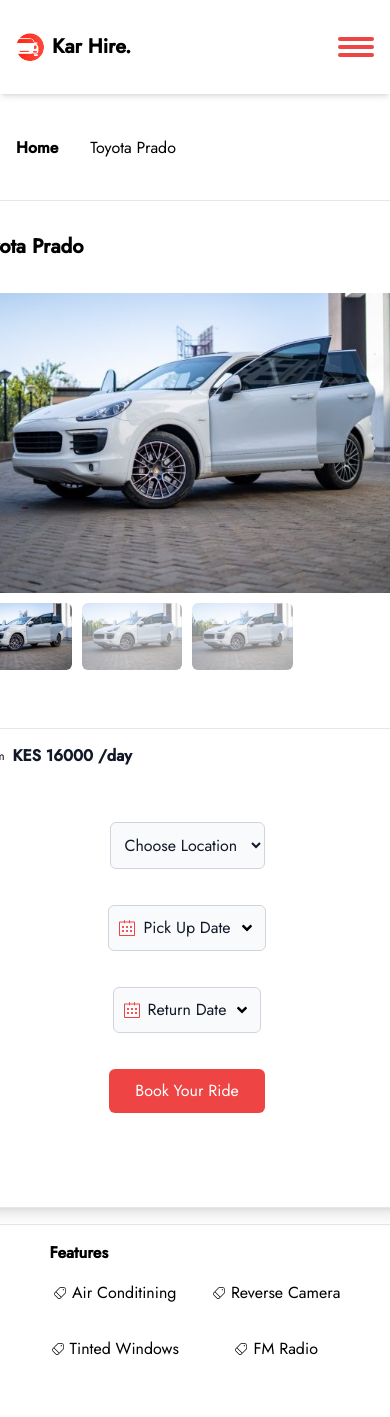
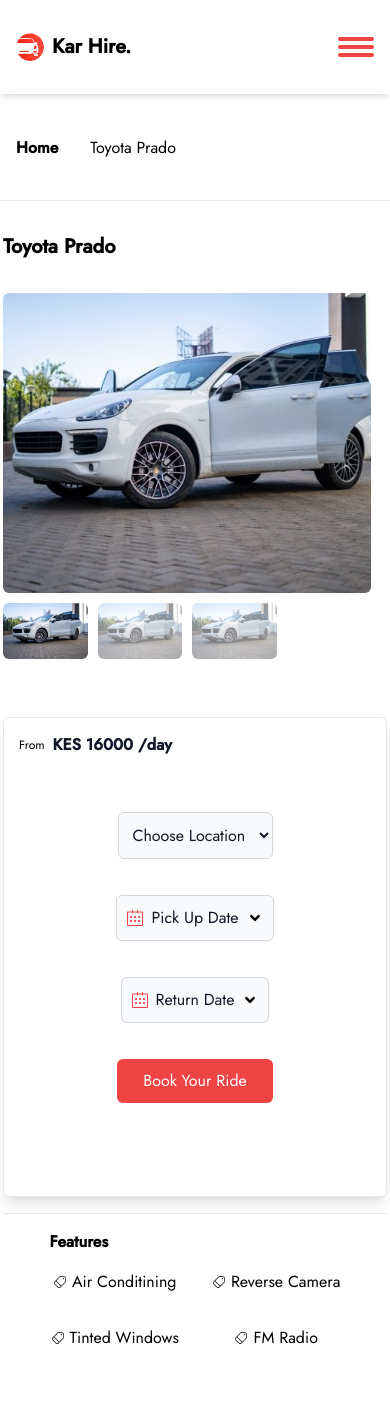
Before and after one commit to njau58/kar-hire, a React (Vite) app: page /car-details/01d5cabc-e0c5-42da-853d-7f167b16db36 in a window 390 px wide. Shown: the top 1417 px of the page. Built offline with nearby package versions, Linux system fonts and the light colour scheme; some icons are missing.

Commit message:
fix vihicle details page

```diff
--- a/src/pages/CarDetailsPage/CarCarousel.jsx
+++ b/src/pages/CarDetailsPage/CarCarousel.jsx
@@ -15,7 +15,7 @@
   const [thumbsSwiper, setThumbsSwiper] = useState(null);
 
   return (
-    <div className="max-w-md md:max-w-xl overflow-hidden mx-auto pt-8 w-full pr-4 ">
+    <div className="max-w-sm md:max-w-xl overflow-hidden mx-auto pt-8 w-full pr-4 ">
       <Swiper
         spaceBetween={10}
         thumbs={{
--- a/src/pages/CarDetailsPage/index.tsx
+++ b/src/pages/CarDetailsPage/index.tsx
@@ -53,7 +53,7 @@
               {" "}
               <CarCarousel images={vihicleDetails[0]?.imageSrc} />
             </div>
-            <div className="md:w-[50%] w-full h-full mr-4 md:mr-0">
+            <div className="md:w-[50%] w-full h-full ">
               {" "}
               <BookingForm hire_price={vihicleDetails[0]?.hire_price} />
             </div>
```
